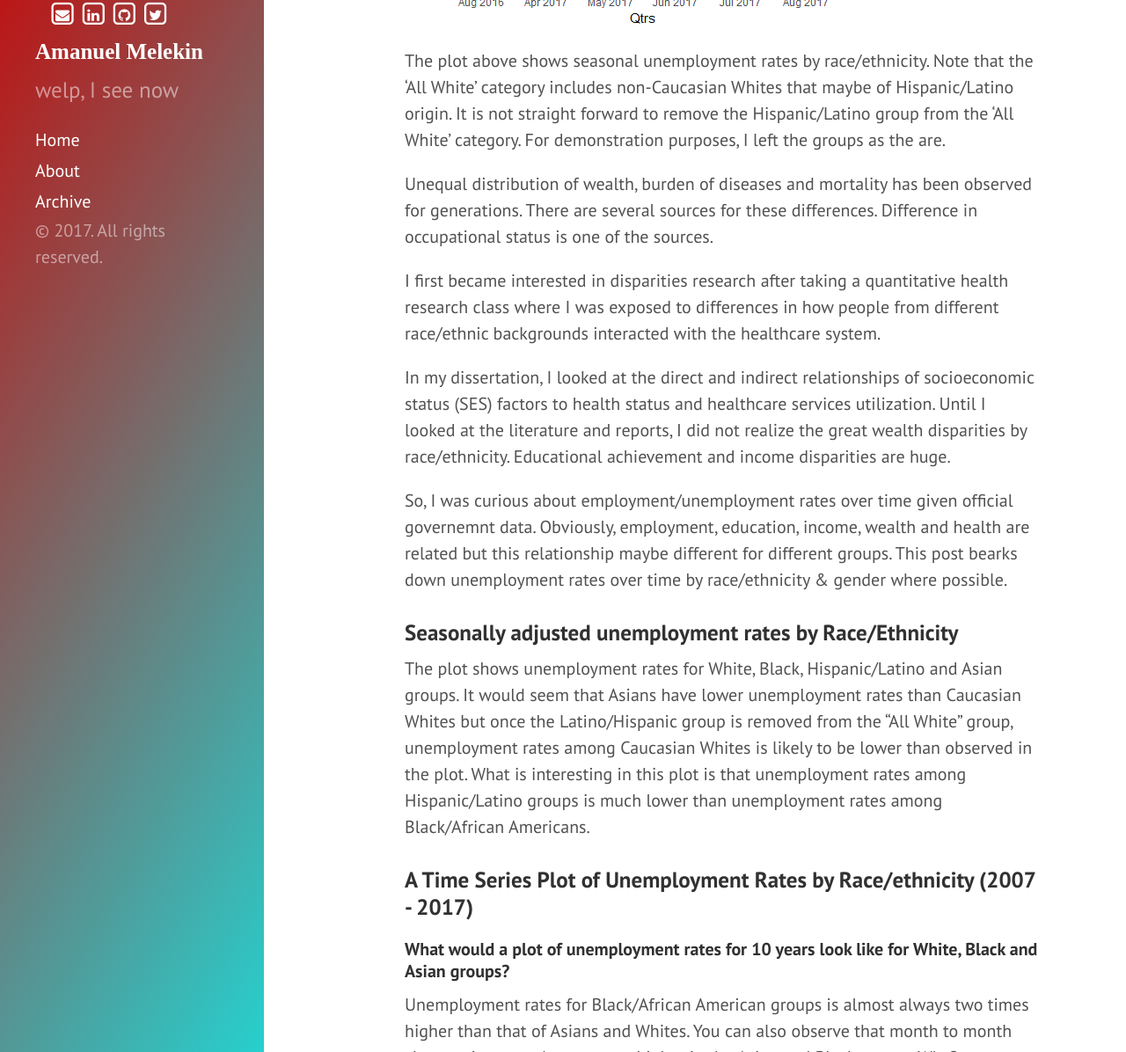
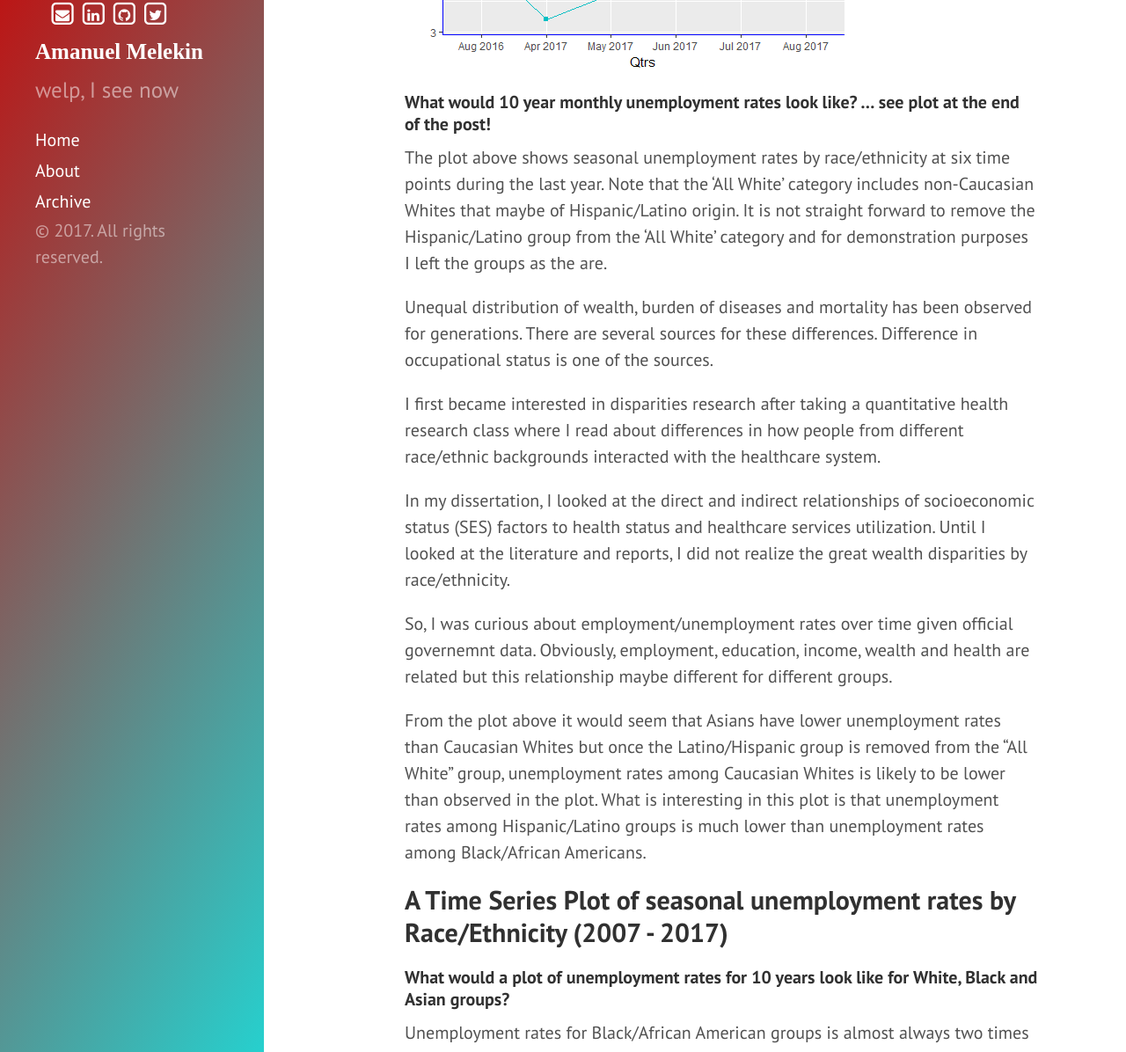
Before and after one commit to azmelekin/azmelekin.github.io, a Jekyll site: the page built from _posts/2017-10-03-unemploymenttrends.md, in a window 1280 px wide and 1400 px high, scrolled down 825 px, cut to the strip 204-1400 px from the top of the window. Shown: the whole strip at 88% size. Built offline with Jekyll 4.4.1, drawn with Linux system fonts in a browser that asks for light colours; nearby versions of some CDN libraries; some web fonts are replaced; some of the changed text lies outside the part shown.

Commit message:
Update 2017-10-03-unemploymenttrends.md

```diff
--- a/_posts/2017-10-03-unemploymenttrends.md
+++ b/_posts/2017-10-03-unemploymenttrends.md
@@ -7,40 +7,37 @@
 ---
 
 I was curious to see seasonal unemployment rates by race/ethnicity and gender over time.
-Another reason for the next few posts is to show how to scrape data from the Bureaue of Labor Statistics (BLS) website, restructure data, create variables and plot the data by important grouping variables. In the second post, I will look at unemployment rates by race/ethnicity and gender over six time points (Aug 2016 - Aug 2017) as provided in the BLS website
-[here](https://www.bls.gov/news.release/empsit.t02.htm). The next post also includes a time series data that the BLS provides in excel format. In the third post, I will provide a quick look at the codes that created these plots and how to use time series in ggplot or plot time series using the zoo package.
+Another reason for the next few posts is to show how to scrape html data from the web (specifically Bureaue of Labor Statistics (BLS) website), prepare and plot the data by important grouping variables. The time series plot data was obtained from [here](https://www.bls.gov/webapps/legacy/cpsatab2.htm) -- I selected the seasonally adjusted and saved in my local drive. All data wrangling and plotting was done in R.
 
-### Seasonal unemployment rates by race/ethnicity (Aug 2016 - Aug 2017)
+In the second post, I will look at unemployment rates by race/ethnicity and gender over six time points (Aug 2016 - Aug 2017) as provided in the BLS website [here](https://www.bls.gov/news.release/empsit.t02.htm) and [here](https://www.bls.gov/news.release/empsit.t03.htm)
+for Hispanic/Latino. In the third post, I will provide a quick look at R codes that created all these plots.
+
+### Seasonal unemployment rates by Race/Ethnicity (Aug 2016 - Aug 2017)
 
 <img src="/images/new%20plot-1.png"/>
 
-The plot above shows seasonal unemployment rates by race/ethnicity. Note that the 'All White'
-category includes non-Caucasian Whites that maybe of Hispanic/Latino origin. It is not straight forward to remove the Hispanic/Latino group from the 'All White' category. For demonstration purposes, I left the groups as the are.
+##### What would 10 year monthly unemployment rates look like? ... see plot at the end of the post!
+<!--more-->
 
-<!--more-->
+The plot above shows seasonal unemployment rates by race/ethnicity at six time points during the last year. Note that the 'All White'
+category includes non-Caucasian Whites that maybe of Hispanic/Latino origin. It is not straight forward to remove the Hispanic/Latino group from the 'All White' category and for demonstration purposes I left the groups as the are.
 
 Unequal distribution of wealth, burden of diseases and mortality has been observed for generations.
 There are several sources for these differences. Difference in occupational status is one of the sources.
 
 I first became interested in disparities research after taking a quantitative health research class where I
-was exposed to differences in how people from different race/ethnic backgrounds interacted with the healthcare system.
+read about differences in how people from different race/ethnic backgrounds interacted with the healthcare system.
 
 In my dissertation, I looked at the direct and indirect relationships of socioeconomic status (SES) factors to
 health status and healthcare services utilization. Until I looked at the literature and reports, I did not realize
-the great wealth disparities by race/ethnicity. Educational achievement and income disparities are huge.
+the great wealth disparities by race/ethnicity.
 
 So, I was curious about employment/unemployment rates over time given official governemnt data. Obviously, employment,
 education, income, wealth and health are related but this relationship maybe different for different groups.
-This post bearks down unemployment rates over time by race/ethnicity & gender where possible.
 
-### Seasonally adjusted unemployment rates by Race/Ethnicity
+From the plot above it would seem that Asians have lower unemployment rates than Caucasian Whites but once the Latino/Hispanic group is removed from the "All White" group, unemployment rates among Caucasian Whites is likely to be lower than observed in the plot. What is interesting in this plot is that unemployment rates among Hispanic/Latino groups is much lower than unemployment rates among Black/African Americans.
 
-The plot shows unemployment rates for White, Black, Hispanic/Latino and Asian groups. It would seem that Asians have lower unemployment
-rates than Caucasian Whites but once the Latino/Hispanic group is removed from the "All White" group, unemployment
-rates among Caucasian Whites is likely to be lower than observed in the plot. What is interesting in this plot is that unemployment
-rates among Hispanic/Latino groups is much lower than unemployment rates among Black/African Americans.
-
-### A Time Series Plot of Unemployment Rates by Race/ethnicity (2007 - 2017)
+## A Time Series Plot of seasonal unemployment rates by Race/Ethnicity (2007 - 2017)
 #### What would a plot of unemployment rates for 10 years look like for White, Black and Asian groups?
 
 Unemployment rates for Black/African American groups is almost always two times higher than that of Asians and Whites.
@@ -49,7 +46,5 @@
 <img src="/images/unnamed-chunk-7-1.png"/>
 
 Despite the wide perception (& actual gains in many aspects of life for minorities) about improved experience regarding
-employment, wealth accumulation, health disparity, prosperity, and maybe egalitarianism, published indicators show consistent
-lag for minorities in general but for Blacks/African Americans in particular. There was no parity, and there is no parity in
-unemployment rates by Race/Ethnic groups in the last 10 year unemployment trends. Question is: will there ever be parity in
-unemployment rates by race/ethnicity?
+better employment, wealth accumulation and health outcomes, published indicators show consistent
+lag for minorities in general but for Blacks/African Americans in particular. Monthly unemployment rate trends over the last 10 years (as provided in the plot above) show similar rize and decline for each race/ethnic group. What will the plot for the next 10 years look like?
```
